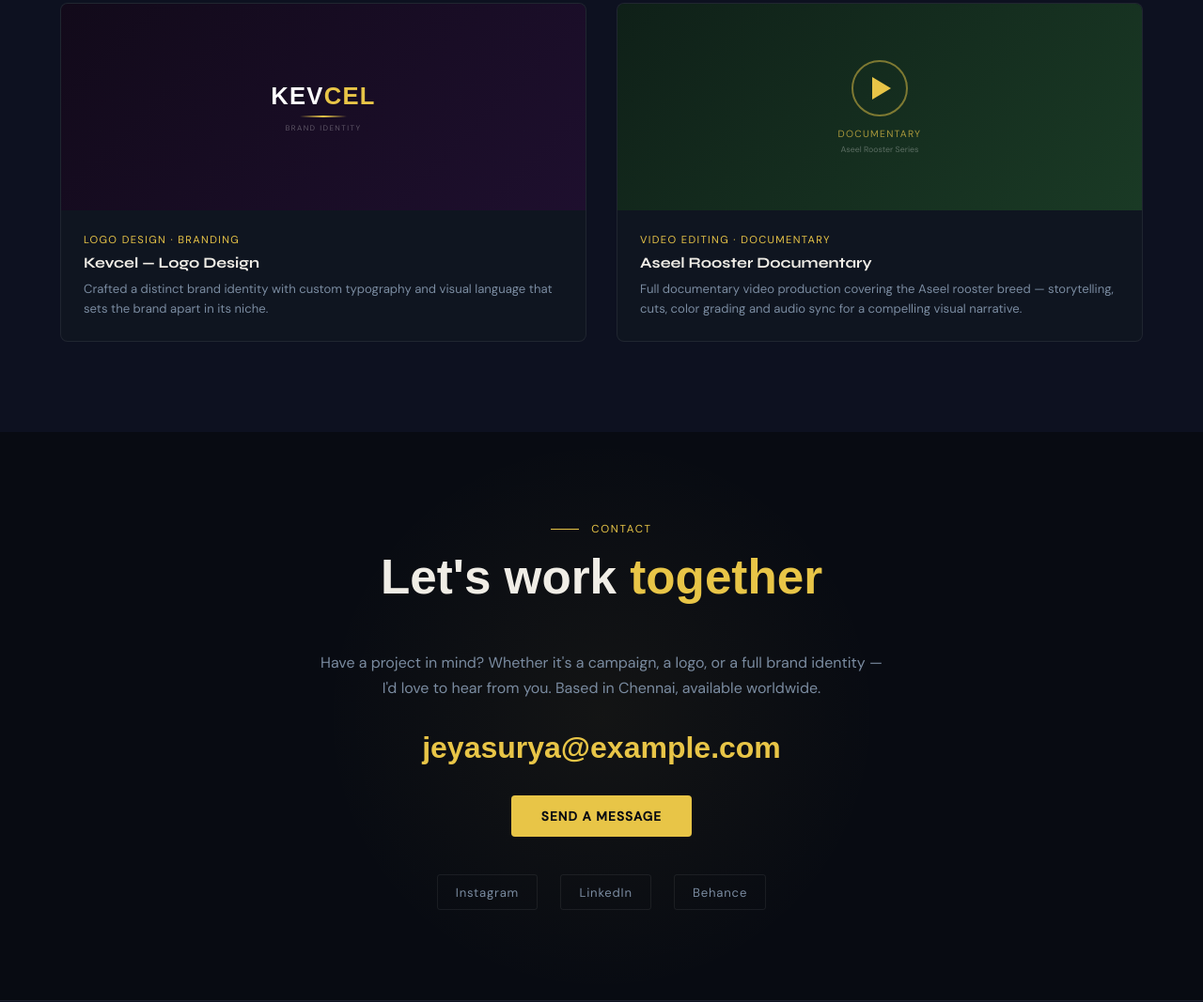
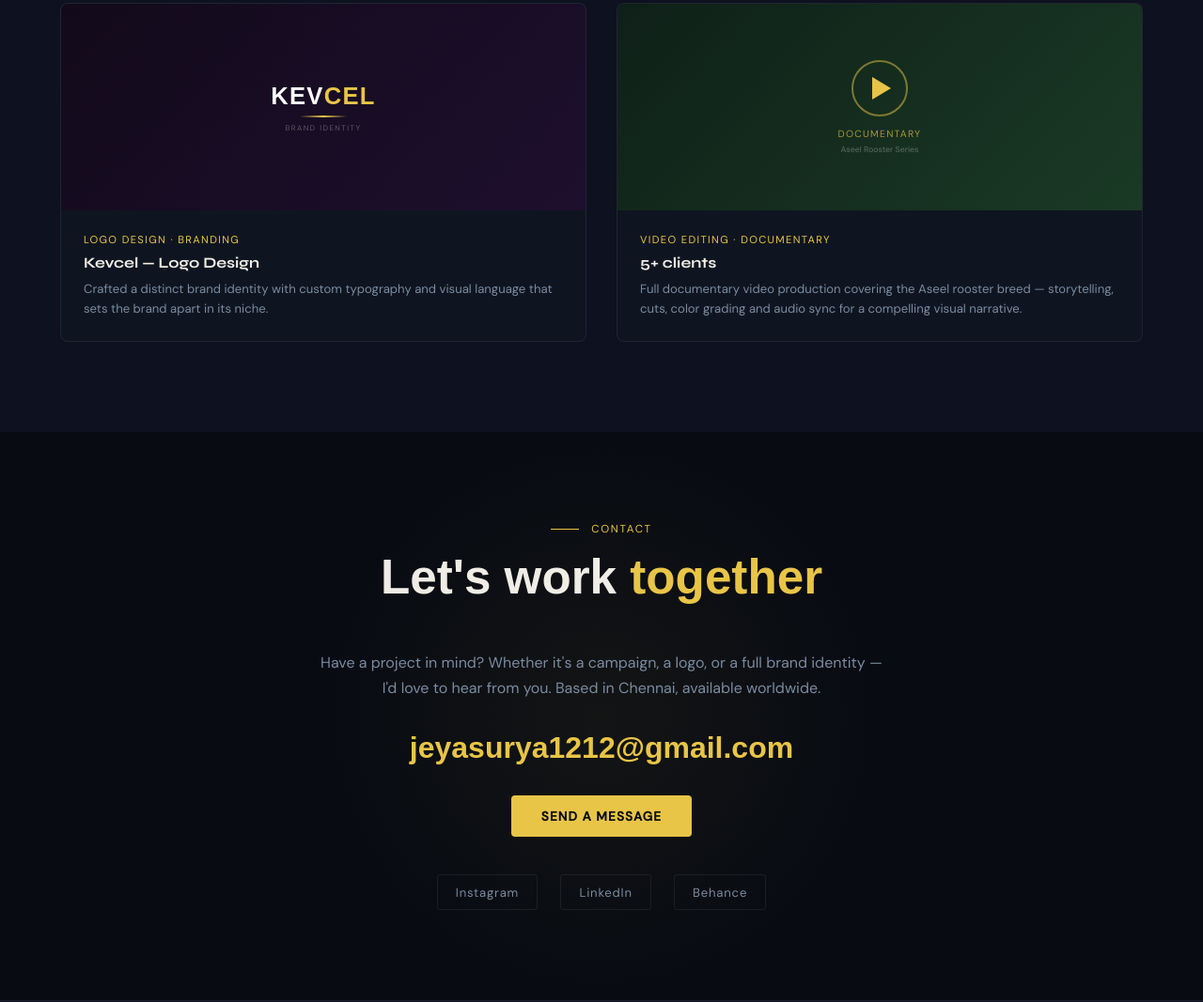
Before and after one commit to graphyzenn-bit/Jeyasurya-graphyzen, a plain HTML site: page index.html in a window 1280 px wide. Shown: the part 3202-4269 px from the top of the page at 94% size. Drawn offline with Linux system fonts and the light colour scheme; a web font is replaced by a local one.

Commit message:
Update index.html

```diff
--- a/index.html
+++ b/index.html
@@ -357,7 +357,7 @@ footer{background:var(--bg2);padding:2rem 4rem;display:flex;justify-content:spac
       </div>
       <div class="work-info">
         <div class="work-cat">Video Editing · Documentary</div>
-        <div class="work-title">Aseel Rooster Documentary</div>
+        <div class="work-title">5+ clients</div>
         <div class="work-desc">Full documentary video production covering the Aseel rooster breed — storytelling, cuts, color grading and audio sync for a compelling visual narrative.</div>
       </div>
     </div>
@@ -369,8 +369,8 @@ footer{background:var(--bg2);padding:2rem 4rem;display:flex;justify-content:spac
     <div class="section-tag" style="justify-content:center">Contact</div>
     <h2 class="section-title" style="text-align:center">Let's work <span>together</span></h2>
     <p style="color:var(--muted);font-size:1rem;line-height:1.7">Have a project in mind? Whether it's a campaign, a logo, or a full brand identity — I'd love to hear from you. Based in Chennai, available worldwide.</p>
-    <div class="contact-email">jeyasurya@example.com</div>
-    <a href="mailto:jeyasurya@example.com" class="btn-primary" style="display:inline-block">Send a Message</a>
+    <div class="contact-email">jeyasurya1212@gmail.com</div>
+    <a href="mailto:jeyasurya1212@gmail" class="btn-primary" style="display:inline-block">Send a Message</a>
     <div class="social-links">
       <a href="#" class="social-link">Instagram</a>
       <a href="#" class="social-link">LinkedIn</a>
```
